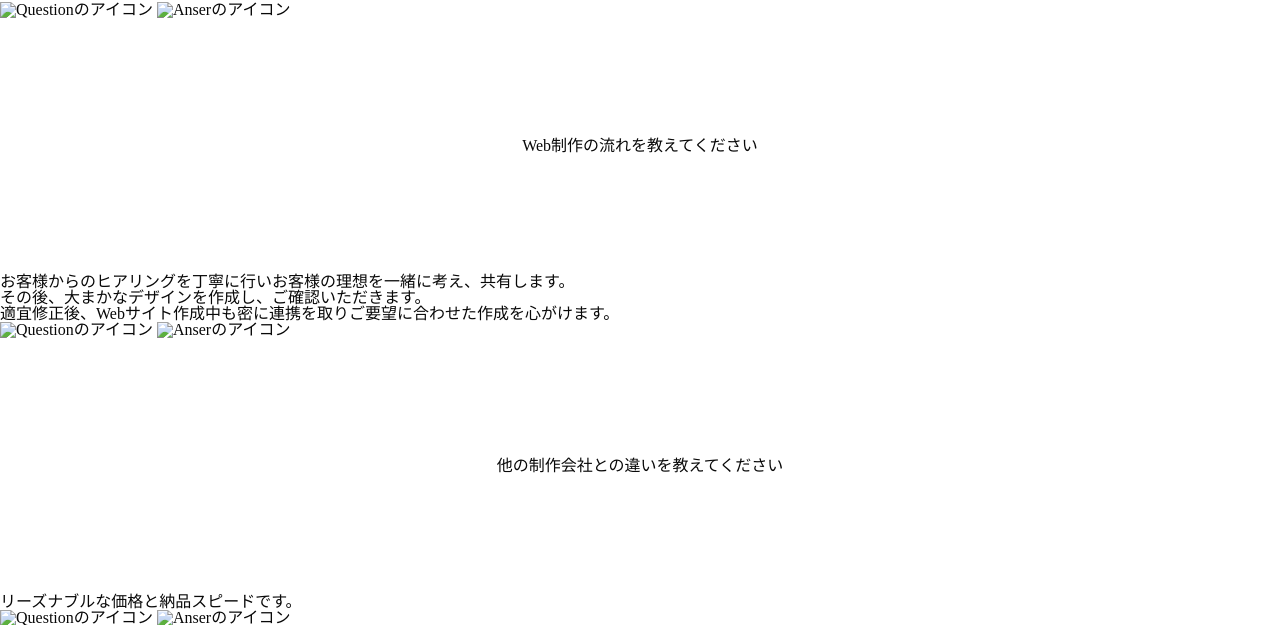
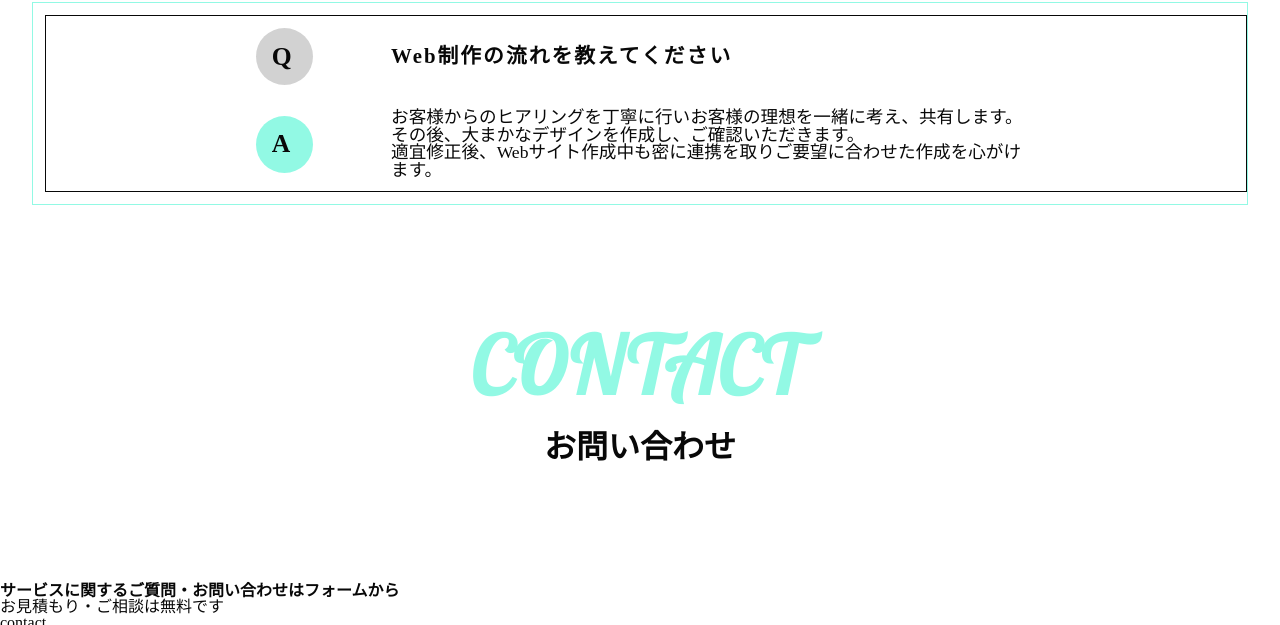
Before and after one commit to y-nakata83/with-wind, a plain HTML site: page index.html in a window 1280 px wide. Shown: the part 4719-5344 px from the top of the page. Drawn offline with nearby package versions, Linux system fonts and the light colour scheme.

Commit message:
topのcontact html/css修正

```diff
--- a/index.html
+++ b/index.html
@@ -163,66 +163,28 @@
             <div class="qa_ttl">
               <h3>Q&A</h3>
             </div>
+            <div class="qa_contents">
               <div class="qa_outline">
                 <div class="qa_item">
-                <div class="qa_iconArea">
-                  <img src="" alt="Questionのアイコン">
-                  <img src="" alt="Anserのアイコン">
+                  <div class="qa_question">
+                    <div class="qa_iconQ">
+                      <p>
+                        Q
+                      </p>
                     </div>
-                <div class="qa_txtBox">
-                  <p class="qa_ttl">Web制作の流れを教えてください</p>
+                    <p class="qa_title">Web制作の流れを教えてください</p>
+                  </div>
+                  <div class="qa_answer">
+                    <div class="qa_iconA">
+                      <p>
+                        A
+                      </p>
+                    </div>
                     <p class="qa_txt">お客様からのヒアリングを丁寧に行いお客様の理想を一緒に考え、共有します。
                       <br>その後、大まかなデザインを作成し、ご確認いただきます。
                       <br>適宜修正後、Webサイト作成中も密に連携を取りご要望に合わせた作成を心がけます。
                     </p>
                   </div>
-              </div>
-            </div>
-            <div class="qa_outline">
-              <div class="qa_item">
-                <div class="qa_iconArea">
-                  <img src="" alt="Questionのアイコン">
-                  <img src="" alt="Anserのアイコン">
-                </div>
-                <div class="qa_txtBox">
-                  <p class="qa_ttl">他の制作会社との違いを教えてください</p>
-                  <p class="qa_txt">リーズナブルな価格と納品スピードです。</p>
-                </div>
-              </div>
-            </div>
-            <div class="qa_outline">
-              <div class="qa_item">
-                <div class="qa_iconArea">
-                  <img src="" alt="Questionのアイコン">
-                  <img src="" alt="Anserのアイコン">
-                </div>
-                <div class="qa_txtBox">
-                  <p class="qa_ttl">なぜホームページの作成には金額の幅があるのですか？</p>
-                  <p class="qa_txt">作成するアイテム数や表現の方法によって差ができます。</p>
-                </div>
-              </div>
-            </div>
-            <div class="qa_outline">
-              <div class="qa_item">
-                <div class="qa_iconArea">
-                  <img src="" alt="Questionのアイコン">
-                  <img src="" alt="Anserのアイコン">
-                </div>
-                <div class="qa_txtBox">
-                  <p class="qa_ttl">集客の方法はどういった方法がありますか？</p>
-                  <p class="qa_txt">協力会社様をご紹介いただきますので興味がある場合はお問い合わせ下さい。</p>
-                </div>
-              </div>
-            </div>
-            <div class="qa_outline">
-              <div class="qa_item">
-                <div class="qa_iconArea">
-                  <img src="" alt="Questionのアイコン">
-                  <img src="" alt="Anserのアイコン">
-                </div>
-                <div class="qa_txtBox">
-                  <p class="qa_ttl">うまくデザインを伝えられないのですが作成していただけますか？</p>
-                  <p class="qa_txt">はい、「おまかせ」と指定していただければ十分なヒアリングをした上で適切な提案を致します。</p>
                 </div>
               </div>
             </div>
--- a/sass/style.scss
+++ b/sass/style.scss
@@ -578,7 +578,7 @@ a{
   &_triangle {
     position: absolute;
     width: 88%;
-    top: 10%;
+    top: 12%;
     border-bottom: 50vh solid $cHiBlue;
     border-left: 300px solid transparent;
     border-right: 300px solid transparent;
@@ -685,12 +685,75 @@ a{
     width: 100%;
     text-align: center;
     margin: 15vh auto;
-
     h3 {
       font-size: 5rem;
       color: $cHiGreen;
       font-family: 'Lobster Two',
     }
+  }
+  &_outline {
+    position: relative;
+    width: 95%;
+    margin: 0 auto;
+    border: 1px solid $cHiGreen;
+  }
+  &_item {
+    position: relative;
+    display: flex;
+    flex-direction: column;
+    width: 99%;
+    margin: 1% 1%;
+    border: 1px solid $cBlack;
+  }
+  &_question {
+    position: relative;
+    width: 65%;
+    display: flex;
+    margin: 1% auto;
+    align-items: center;
+  }
+  &_icon {
+    &Q {
+      width: 8%;
+      height: 10%;
+      background-color: $cGray;
+      padding: 2%;
+      margin-right: 10%;
+      border-radius: 30px;
+      p {
+        font-weight: bold;
+        font-size: 1.6rem;
+      }
+    }
+    &A {
+      width: 8%;
+      height: 10%;
+      background-color: $cHiGreen;
+      padding: 2%;
+      margin-right: 10%;
+      border-radius: 30px;
+      p {
+        font-weight: bold;
+        font-size: 1.6rem;
+      }
+    }
+  }
+  &_title {
+    width: 100%;
+    letter-spacing: 2px;
+    font-weight: Bold;
+    font-size: 1.3rem;
+  }
+  &_txt {
+    width: 100%;
+    font-size: 1.1rem;
+  }
+  &_answer {
+    position: relative;
+    align-items: center;
+    width: 65%;
+    display: flex;
+    margin: 1% auto;
   }
 }
 
```
Also changed, not shown: css/style.css. Lines whose indentation alone changed are shown as unchanged.
